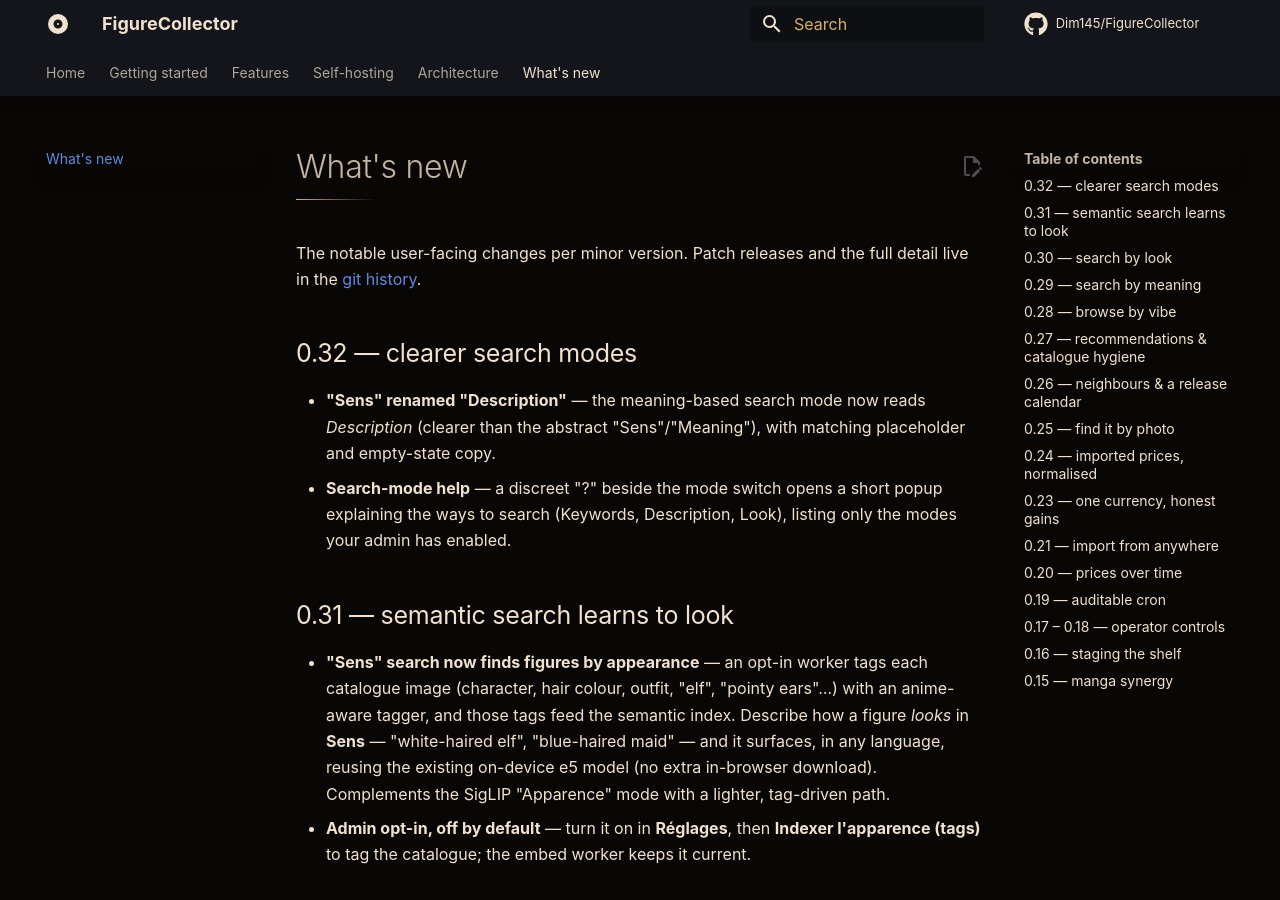
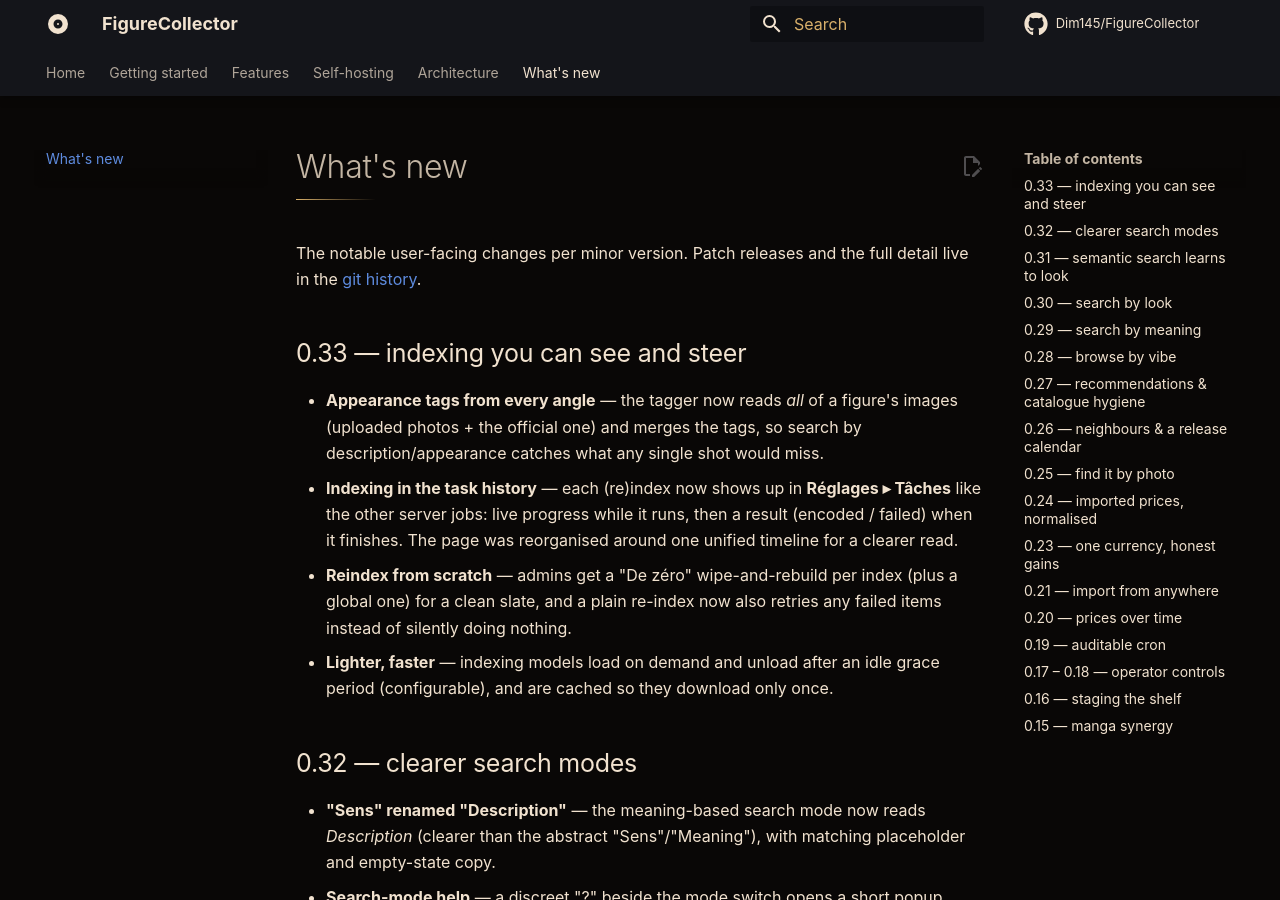
Before and after one commit to Dim145/FigureCollector, an MkDocs documentation site: the page built from docs/content/changelog.md, in a window 1280 px wide and 900 px high. Built offline with MkDocs 1.6.1 and Material for MkDocs 9.7.7, drawn with Linux system fonts in a browser that asks for light colours; comment, search, counter and statistics services are not loaded.

Commit message:
docs: model idle-grace tip + 0.33 changelog
Co-Authored-By: Claude Opus 4.8 (1M context) <noreply@anthropic.com>

```diff
--- a/docs/content/changelog.md
+++ b/docs/content/changelog.md
@@ -2,6 +2,21 @@
 
 The notable user-facing changes per minor version. Patch releases and the full
 detail live in the [git history](https://github.com/Dim145/FigureCollector/commits/main).
+
+## 0.33 — indexing you can see and steer
+
+- **Appearance tags from every angle** — the tagger now reads *all* of a figure's
+  images (uploaded photos + the official one) and merges the tags, so search by
+  description/appearance catches what any single shot would miss.
+- **Indexing in the task history** — each (re)index now shows up in **Réglages ▸
+  Tâches** like the other server jobs: live progress while it runs, then a result
+  (encoded / failed) when it finishes. The page was reorganised around one
+  unified timeline for a clearer read.
+- **Reindex from scratch** — admins get a "De zéro" wipe-and-rebuild per index
+  (plus a global one) for a clean slate, and a plain re-index now also retries
+  any failed items instead of silently doing nothing.
+- **Lighter, faster** — indexing models load on demand and unload after an idle
+  grace period (configurable), and are cached so they download only once.
 
 ## 0.32 — clearer search modes
 
```
Also changed, not shown: docs/content/features/visual-search.md (+7 -0 lines).
